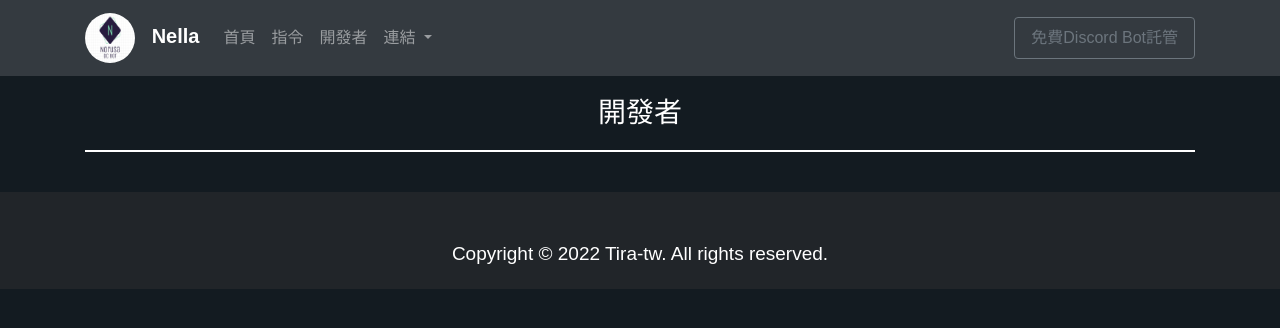
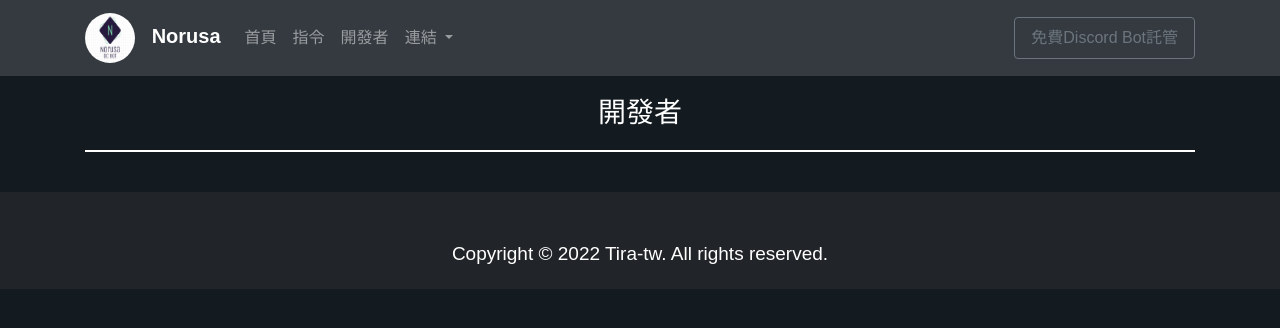
Before and after one commit to yywbadm/norusa, a plain HTML site: page pages/team.html in a window 1280 px wide. Drawn offline with nearby package versions, Linux system fonts and the light colour scheme.

Commit message:
Update team.html

```diff
--- a/pages/team.html
+++ b/pages/team.html
@@ -4,10 +4,10 @@
 <head>
     <meta charset="UTF-8">
     <meta name="viewport" content="width=device-width, initial-scale=1, shrink-to-fit=no">
-	<meta property="og:title" content="Nella | 音樂機器人">
+	<meta property="og:title" content="Norusa">
     <meta property="og:description" content="需要一個多功能的機器人? 沒有斜線指令? 來使用Norusa吧!">
     <meta property="og:image" content="assets/favicon.jpg">
-    <meta property="og:url" content="https://nella.cf">
+    <meta property="og:url" content="https://www.norusa.tk">
     <link rel="stylesheet" href="../css/bootstrap.min.css">
     <link rel="stylesheet" href="../css/main.css">
     <link rel="stylesheet" href="https://cdnjs.cloudflare.com/ajax/libs/font-awesome/4.7.0/css/font-awesome.min.css">
@@ -21,7 +21,7 @@
         <div class="container-fluid container">
             <a class="navbar-brand" href="/">
                 <img src="../assets/bot.jpg" alt="" width="50" height="50" class="rounded-circle"> &nbsp;
-                <span>Nella</span>
+                <span>Norusa</span>
             </a>
             <button class="navbar-toggler" type="button" data-bs-toggle="collapse"
                 data-bs-target="#navbarSupportedContent" aria-controls="navbarSupportedContent" aria-expanded="false"
```
